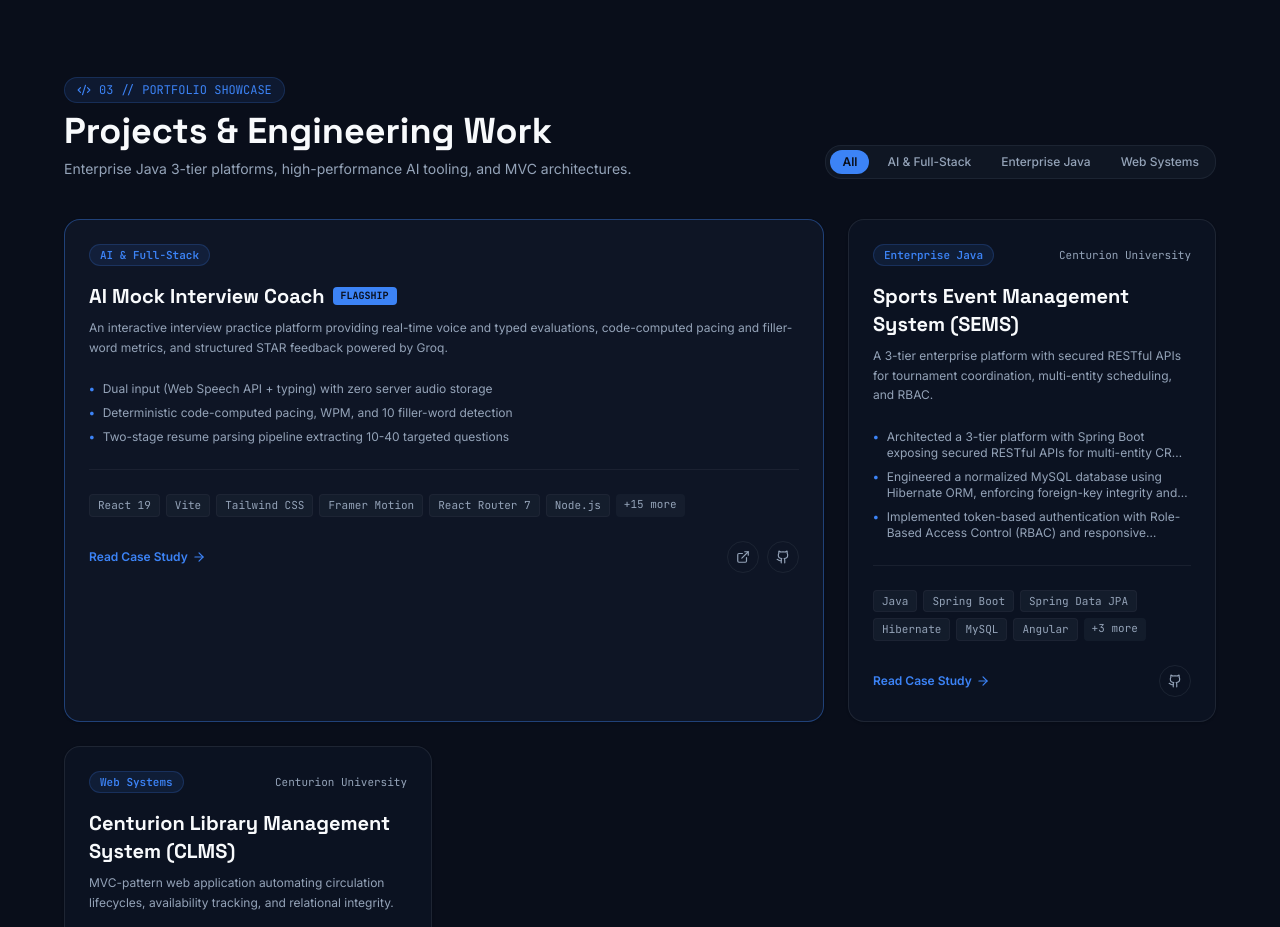
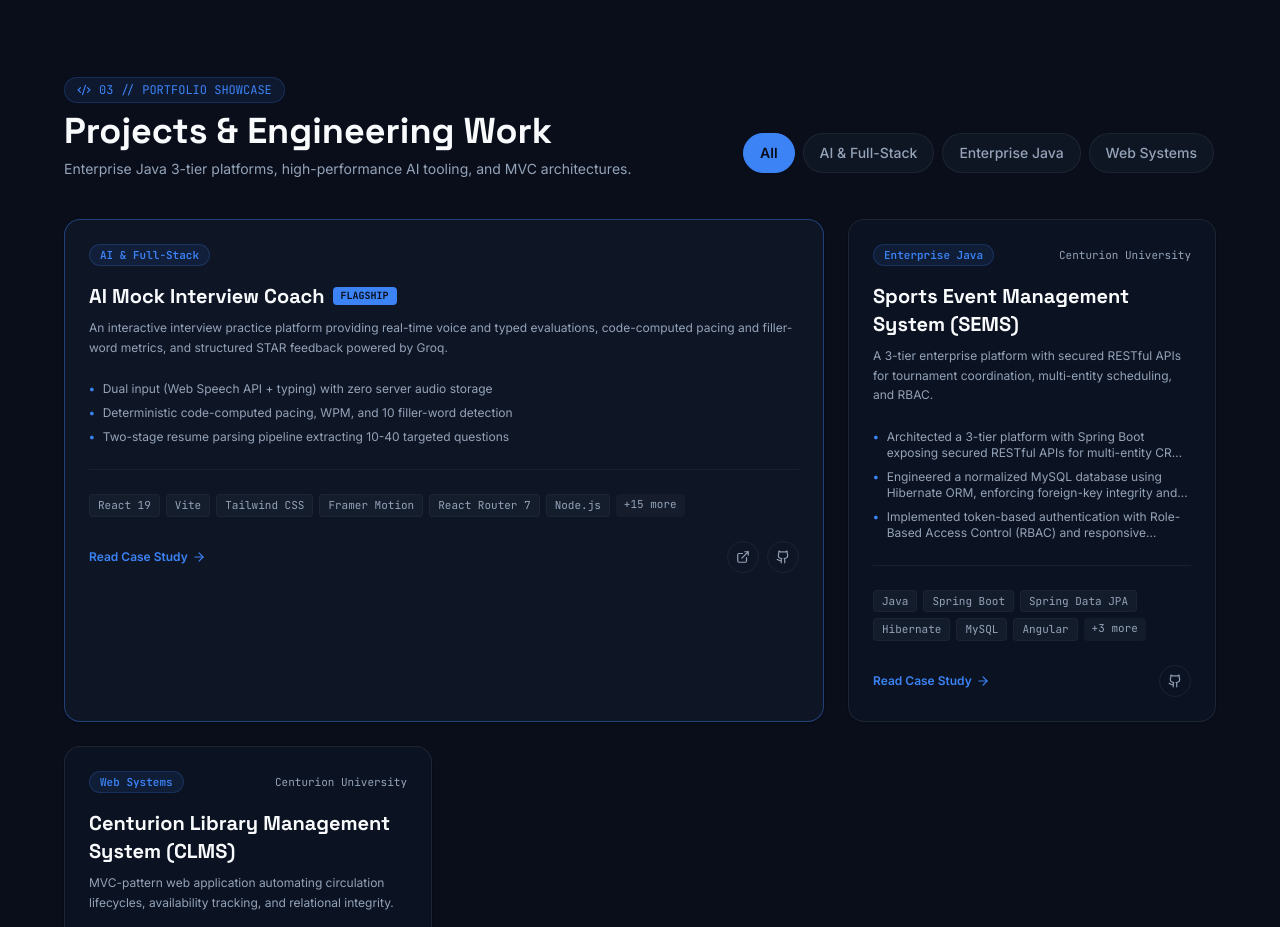
Before and after one commit to MdArman09/Md-Arman-Portfolio, a Next.js app: page / in a window 1280 px wide. Shown: the part 3120-4047 px from the top of the page. Built offline with nearby package versions, Linux system fonts and the light colour scheme.

Commit message:
fix(projects): single-row horizontally scrollable category filter with fade mask and keyboard navigation

```diff
--- a/components/sections/projects-grid.tsx
+++ b/components/sections/projects-grid.tsx
@@ -2,6 +2,7 @@
 
 import * as React from "react";
 import Link from "next/link";
+import { useReducedMotion } from "framer-motion";
 import { projects } from "@/data/projects";
 import { SpotlightCard } from "@/components/21st/spotlight-card";
 import { GithubIcon } from "@/components/shared/icons";
@@ -14,19 +15,107 @@ import {
 
 export function ProjectsGrid() {
   const [selectedCategory, setSelectedCategory] = React.useState<string>("All");
+  const prefersReducedMotion = useReducedMotion();
 
   const categories = ["All", "AI & Full-Stack", "Enterprise Java", "Web Systems"];
+
+  const scrollContainerRef = React.useRef<HTMLDivElement>(null);
+  const tabRefs = React.useRef<{ [key: string]: HTMLButtonElement | null }>({});
+
+  const [canScrollLeft, setCanScrollLeft] = React.useState(false);
+  const [canScrollRight, setCanScrollRight] = React.useState(false);
+
+  const updateScrollMask = React.useCallback(() => {
+    const el = scrollContainerRef.current;
+    if (!el) return;
+    const { scrollLeft, scrollWidth, clientWidth } = el;
+    setCanScrollLeft(scrollLeft > 2);
+    setCanScrollRight(scrollLeft < scrollWidth - clientWidth - 2);
+  }, []);
+
+  React.useEffect(() => {
+    const el = scrollContainerRef.current;
+    if (!el) return;
+    updateScrollMask();
+
+    el.addEventListener("scroll", updateScrollMask, { passive: true });
+    window.addEventListener("resize", updateScrollMask);
+
+    return () => {
+      el.removeEventListener("scroll", updateScrollMask);
+      window.removeEventListener("resize", updateScrollMask);
+    };
+  }, [updateScrollMask]);
+
+  React.useEffect(() => {
+    const activeTabEl = tabRefs.current[selectedCategory];
+    if (activeTabEl && scrollContainerRef.current) {
+      activeTabEl.scrollIntoView({
+        inline: "center",
+        block: "nearest",
+        behavior: prefersReducedMotion ? "auto" : "smooth",
+      });
+    }
+    const timer = setTimeout(updateScrollMask, 350);
+    return () => clearTimeout(timer);
+  }, [selectedCategory, prefersReducedMotion, updateScrollMask]);
+
+  const handleKeyDown = (e: React.KeyboardEvent<HTMLDivElement>) => {
+    const currentIndex = categories.indexOf(selectedCategory);
+    if (currentIndex === -1) return;
+
+    let nextIndex = -1;
+    if (e.key === "ArrowRight") {
+      e.preventDefault();
+      nextIndex = (currentIndex + 1) % categories.length;
+    } else if (e.key === "ArrowLeft") {
+      e.preventDefault();
+      nextIndex = (currentIndex - 1 + categories.length) % categories.length;
+    } else if (e.key === "Home") {
+      e.preventDefault();
+      nextIndex = 0;
+    } else if (e.key === "End") {
+      e.preventDefault();
+      nextIndex = categories.length - 1;
+    }
+
+    if (nextIndex !== -1) {
+      const nextCat = categories[nextIndex];
+      setSelectedCategory(nextCat);
+      tabRefs.current[nextCat]?.focus();
+    }
+  };
 
   const filteredProjects =
     selectedCategory === "All"
       ? projects
       : projects.filter((p) => p.category === selectedCategory);
 
+  const getMaskStyle = (): React.CSSProperties => {
+    if (!canScrollLeft && !canScrollRight) {
+      return {};
+    }
+    let gradient = "";
+    if (canScrollLeft && canScrollRight) {
+      gradient =
+        "linear-gradient(to right, transparent, black 24px, black calc(100% - 24px), transparent)";
+    } else if (canScrollRight) {
+      gradient = "linear-gradient(to right, black, black calc(100% - 24px), transparent)";
+    } else if (canScrollLeft) {
+      gradient = "linear-gradient(to right, transparent, black 24px, black 100%)";
+    }
+
+    return {
+      maskImage: gradient,
+      WebkitMaskImage: gradient,
+    };
+  };
+
   return (
     <section id="projects" className="py-20 px-4 sm:px-6 lg:px-8 border-t border-border/50">
       <div className="max-w-6xl mx-auto space-y-10">
         {/* Section Header */}
-        <div className="flex flex-col sm:flex-row sm:items-end justify-between gap-4">
+        <div className="flex flex-col md:flex-row md:items-end justify-between gap-4">
           <div className="space-y-2">
             <div className="inline-flex items-center gap-2 px-3 py-1 rounded-full text-xs font-mono text-primary bg-primary/10 border border-primary/20">
               <Code2 className="w-3.5 h-3.5" />
@@ -40,26 +129,56 @@ export function ProjectsGrid() {
             </p>
           </div>
 
-          {/* Filter Pills */}
-          <div className="flex flex-wrap gap-1.5 p-1 rounded-xl bg-muted/40 border border-border/70 self-start sm:self-auto">
-            {categories.map((cat) => (
+          {/* Filter Pills Bar: horizontally scrollable edge-to-edge on mobile, single row on desktop */}
+          <div className="relative w-full md:w-auto self-start md:self-auto min-w-0">
+            {/* Scroll Affordance Mask Wrapper */}
+            <div
+              style={getMaskStyle()}
+              className="transition-[mask-image] duration-200 -mx-4 px-4 md:mx-0 md:px-0"
+            >
+              <div
+                ref={scrollContainerRef}
+                role="tablist"
+                aria-label="Filter projects by category"
+                onKeyDown={handleKeyDown}
+                className="flex flex-nowrap items-center gap-2 overflow-x-auto [scroll-snap-type:x_proximity] [scrollbar-width:none] [&::-webkit-scrollbar]:hidden [-webkit-overflow-scrolling:touch] overscroll-x-contain py-1.5 px-0.5"
+              >
+                {categories.map((cat) => {
+                  const isSelected = selectedCategory === cat;
+                  return (
                     <button
                       key={cat}
+                      ref={(el) => {
+                        tabRefs.current[cat] = el;
+                      }}
+                      role="tab"
+                      id={`tab-${cat.toLowerCase().replace(/[^a-z0-9]/g, "-")}`}
+                      aria-controls="projects-grid-list"
+                      aria-selected={isSelected}
+                      tabIndex={isSelected ? 0 : -1}
                       onClick={() => setSelectedCategory(cat)}
-                className={`px-3 py-1 rounded-lg text-xs font-medium transition-all duration-200 cursor-pointer ${
-                  selectedCategory === cat
-                    ? "bg-primary text-primary-foreground shadow-xs font-semibold"
-                    : "text-muted-foreground hover:text-foreground"
+                      className={`min-h-[40px] px-4 py-2 inline-flex items-center justify-center rounded-full text-xs sm:text-sm font-medium shrink-0 whitespace-nowrap [scroll-snap-align:start] transition-all duration-200 cursor-pointer outline-none focus-visible:ring-2 focus-visible:ring-primary focus-visible:ring-offset-2 focus-visible:ring-offset-background ${
+                        isSelected
+                          ? "bg-primary text-primary-foreground border border-primary shadow-xs font-semibold"
+                          : "bg-muted/40 hover:bg-muted/70 text-muted-foreground hover:text-foreground border border-border/70 hover:border-border"
                       }`}
                     >
                       {cat}
                     </button>
-            ))}
+                  );
+                })}
+              </div>
+            </div>
           </div>
         </div>
 
         {/* Bento Grid */}
-        <div className="grid grid-cols-1 md:grid-cols-2 lg:grid-cols-3 gap-6">
+        <div
+          id="projects-grid-list"
+          role="tabpanel"
+          aria-label={`${selectedCategory} projects`}
+          className="grid grid-cols-1 md:grid-cols-2 lg:grid-cols-3 gap-6"
+        >
           {filteredProjects.map((project) => {
             const isFlagship = project.id === "ai-mock-interview-coach";
 
```
Lines whose indentation alone changed are shown as unchanged.
